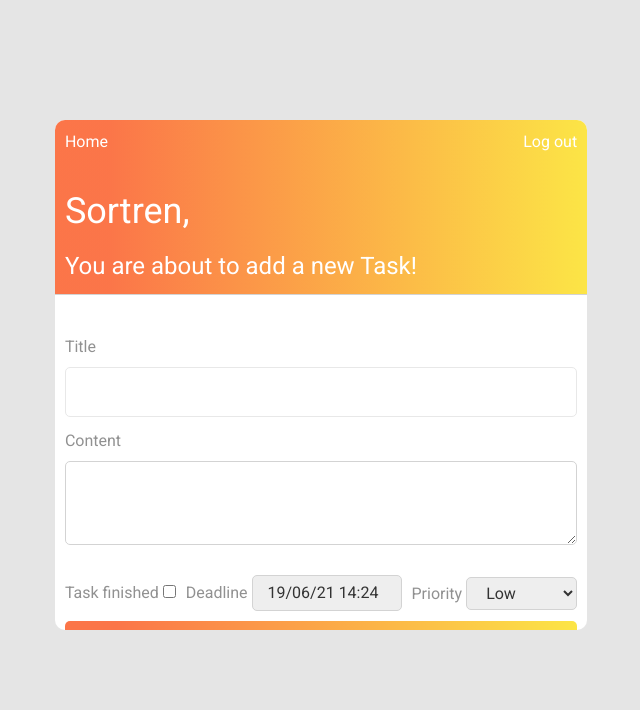
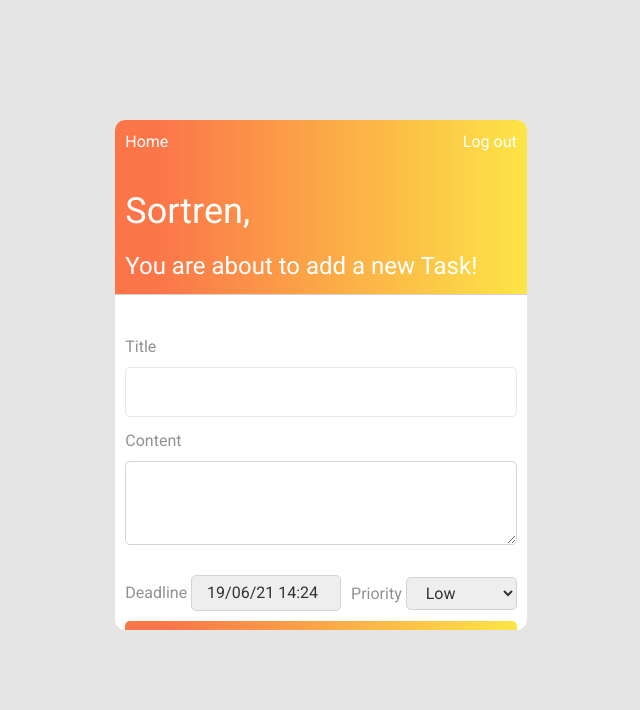
Before and after one commit to Sortren/Django-Tasker, a Django app: page /add-task/ in a window 1280 px wide. Shown: the top 710 px of the page, without its empty margins (319-959 px from the left). Run offline with Django 3.2, Linux system fonts and the light colour scheme; a user stored in the database is signed in; some libraries are stand-ins or nearby versions.

Commit message:
remove 'task finished' from add_task

```diff
--- a/tasker/to_do/templates/to_do/add_task.html
+++ b/tasker/to_do/templates/to_do/add_task.html
@@ -39,10 +39,12 @@
 
 
     <div class="checkboxes">
-      <div class="finished">
-        <span>Task finished</span>
-        {{form.finished}}
-      </div>
+      {% if name == 'update-task' %}
+        <div class="finished">
+          <span>Task finished</span>
+          {{form.finished}}
+        </div>
+      {% endif %}
 
       <div class="deadline">
         <span>Deadline</span>
```
Also changed, not shown: tasker/db.sqlite3.
